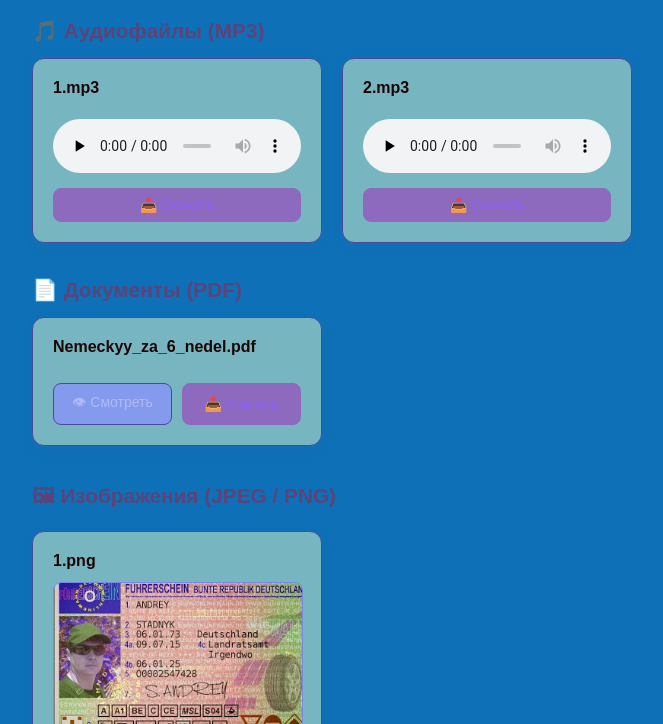
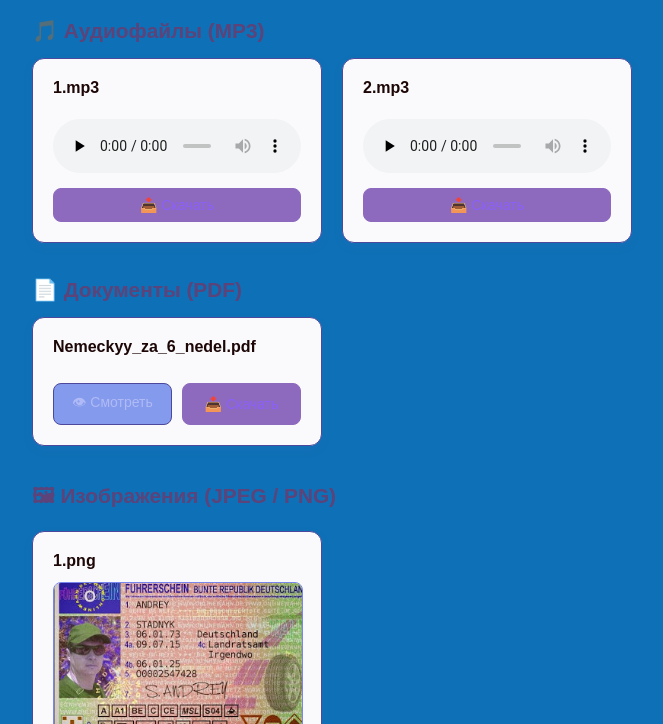
Before and after one commit to Cherry837-svg/Nemeckiy-za-6-Nedel, a plain HTML site: page index.html in a window 1280 px wide. Shown: the part 76-800 px from the top of the page, without its empty margins (308-971 px from the left). Drawn offline with Linux system fonts and the light colour scheme.

Commit message:
Update index.html

```diff
--- a/index.html
+++ b/index.html
@@ -10,7 +10,7 @@
             /* Светло-сиреневый нежный фон */
             --bg-color: #0e70b6;
             /* Чистый белый цвет для карточек с файлами */
-            --card-bg: #77b6c0;
+            --card-bg: #fafafc;
             /* Глубокий темно-фиолетовый цвет текста для отличной читаемости */
             --text-color: #1c0606;
             /* Насыщенный сиренево-лавандовый для главных кнопок */
```
